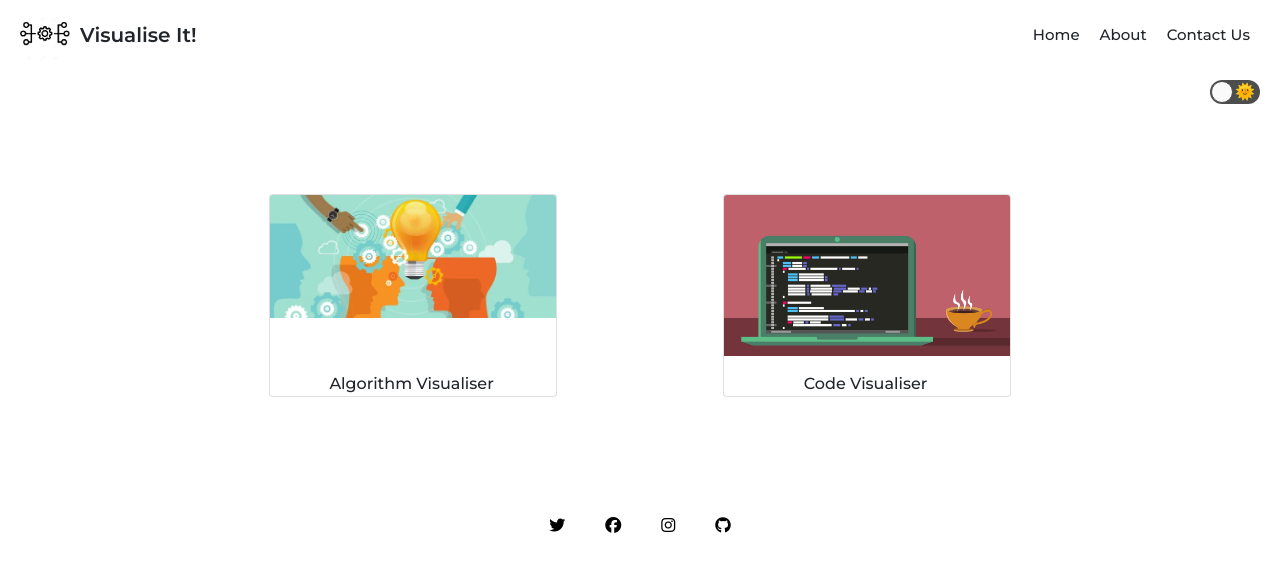
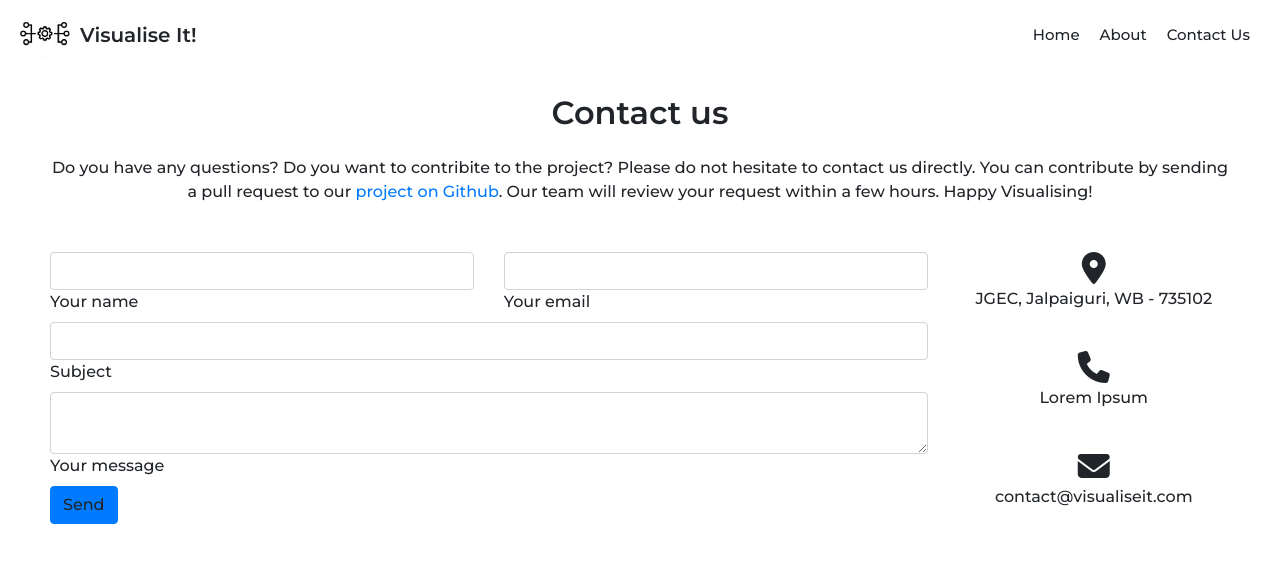
Before and after one commit to archishmanghos/Algorithm-Visualiser, a React (Create React App) app: page /contact in a window 1280 px wide. Shown: the top 572 px of the page. Built offline with nearby package versions, Linux system fonts and the light colour scheme.

Commit message:
Finished developing the Home page of the project

```diff
--- a/package.json
+++ b/package.json
@@ -8,6 +8,8 @@
     "@testing-library/user-event": "^13.5.0",
     "react": "^18.1.0",
     "react-dom": "^18.1.0",
+    "react-router": "^6.3.0",
+    "react-router-dom": "^6.3.0",
     "react-scripts": "5.0.1",
     "react-toggle-button": "^2.2.0",
     "web-vitals": "^2.1.4"
--- a/src/App.js
+++ b/src/App.js
@@ -1,14 +1,27 @@
 import React from "react";
+import Home from "./Home";
+import About from "./components/About";
 import Navbar from "./components/Navbar";
-import Main from "./components/Main";
-import Footer from "./components/Footer";
+import Contact from "./components/Contact";
+import {
+    BrowserRouter as Router,
+    Routes,
+    Route,
+  } from "react-router-dom";
 
 export default function App(){
     return (
-        <section>
+        <Router>
             <Navbar/>
-            <Main/>
-            <Footer/>
-        </section>
+            <Routes>
+                <Route path="/" element={<Home />}/>
+            </Routes>
+            <Routes>
+                <Route path="/about" element={<About />}/>
+            </Routes>
+            <Routes>
+                <Route path="/contact" element={<Contact />}/>
+            </Routes>
+        </Router>
     )
 }
--- /dev/null
+++ b/src/Home.js
@@ -0,0 +1,12 @@
+import React from "react";
+import Main from "./components/Main";
+import Footer from "./components/Footer";
+
+export default function Home(){
+    return (
+        <section>
+            <Main/>
+            <Footer/>
+        </section>
+    )
+}
--- /dev/null
+++ b/src/components/About.js
@@ -0,0 +1,10 @@
+import React from "react";
+
+export default function About(){
+    return (
+        <div className="about--container">
+            <h3>About Us:</h3>
+            <p className="about--para">Lorem ipsum dolor sit amet, consectetur adipiscing elit, sed do eiusmod tempor incididunt ut labore et dolore magna aliqua. Id velit ut tortor pretium viverra suspendisse potenti nullam ac. Malesuada proin libero nunc consequat interdum varius sit amet mattis. Pretium quam vulputate dignissim suspendisse in est ante. Etiam tempor orci eu lobortis. Faucibus nisl tincidunt eget nullam non nisi est. Egestas fringilla phasellus faucibus scelerisque eleifend donec pretium. Placerat vestibulum lectus mauris ultrices eros in cursus. Ultricies lacus sed turpis tincidunt. Ut consequat semper viverra nam. Molestie at elementum eu facilisis.</p>
+        </div>
+    )
+}
--- /dev/null
+++ b/src/components/Contact.js
@@ -0,0 +1,68 @@
+import React from "react";
+
+export default function Contact(){
+    return (
+            <section class="mb-4 contact--container">
+                <h2 class="h1-responsive font-weight-bold text-center my-4">Contact us</h2>
+                <p class="text-center w-responsive mx-auto mb-5">Do you have any questions? Do you want to contribite to the project? Please do not hesitate to contact us directly. You can contribute by sending a pull request to our <a href="https://github.com/archishmanghos/Algorithm-Visualisier">project on Github</a>. Our team will review your request within a few hours. Happy Visualising! </p>
+                <div class="row">
+                    <div class="col-md-9 mb-md-0 mb-5">
+                        <form id="contact-form" name="contact-form" action="mail.php" method="POST">
+                            <div class="row">
+                                <div class="col-md-6">
+                                    <div class="md-form mb-0">
+                                        <input type="text" id="name" name="name" class="form-control"/>
+                                        <label for="name" class="">Your name</label>
+                                    </div>
+                                </div>
+                                <div class="col-md-6">
+                                    <div class="md-form mb-0">
+                                        <input type="text" id="email" name="email" class="form-control"/>
+                                        <label for="email" class="">Your email</label>
+                                    </div>
+                                </div>
+                            </div>
+                            <div class="row">
+                                <div class="col-md-12">
+                                    <div class="md-form mb-0">
+                                        <input type="text" id="subject" name="subject" class="form-control"/>
+                                        <label for="subject" class="">Subject</label>
+                                    </div>
+                                </div>
+                            </div>
+                            <div class="row">
+                                <div class="col-md-12">
+
+                                    <div class="md-form">
+                                        <textarea type="text" id="message" name="message" rows="2" class="form-control md-textarea"></textarea>
+                                        <label for="message">Your message</label>
+                                    </div>
+
+                                </div>
+                            </div>
+                        </form>
+
+                        <div class="text-center text-md-left">
+                            <a class="btn btn-primary" onclick="document.getElementById('contact-form').submit();">Send</a>
+                        </div>
+                        <div class="status"></div>
+                    </div>
+                    <div class="col-md-3 text-center">
+                        <ul class="list-unstyled mb-0">
+                            <li><i class="fas fa-map-marker-alt fa-2x"></i>
+                                <p>JGEC, Jalpaiguri, WB - 735102</p>
+                            </li>
+
+                            <li><i class="fas fa-phone mt-4 fa-2x"></i>
+                                <p>Lorem Ipsum</p>
+                            </li>
+
+                            <li><i class="fas fa-envelope mt-4 fa-2x"></i>
+                                <p>contact@visualiseit.com</p>
+                            </li>
+                        </ul>
+                    </div>
+                </div>
+        </section>
+    )
+}
--- a/src/components/Navbar.js
+++ b/src/components/Navbar.js
@@ -1,6 +1,6 @@
 import React from "react";
 import '../style.css'
-import ToggleButton from "./ToggleButton";
+import {Link} from "react-router-dom";
 
 export default function Navbar(){
     return (
@@ -10,9 +10,9 @@ export default function Navbar(){
                 <h5 className="navbar--brand">Visualise It!</h5>
             </div>
             <div className="navbar--options--container">
-                <p className="navbar--options--common">Home</p>
-                <p className="navbar--options--common">About</p>
-                <p className="navbar--options--common">Contact Us</p>
+                <p className="navbar--options--common"><Link to="/" style={{ textDecoration: 'none', color:'inherit' }}>Home</Link></p>
+                <p className="navbar--options--common"><Link to="/about"style={{ textDecoration: 'none', color:'inherit' }}>About</Link></p>
+                <p className="navbar--options--common"><Link to="/contact" style={{ textDecoration: 'none', color:'inherit' }}>Contact Us</Link></p>
             </div>
         </nav>
     )
--- a/src/style.css
+++ b/src/style.css
@@ -186,3 +186,25 @@ body{
  .brand-icon:hover{
      text-decoration: none;
   }
+
+  .about--container{
+        margin: 20px;
+        float: left;
+        width: 90%;
+        padding: 40px;
+        padding-left:70px;
+        padding-right: 70px;
+        height: 90%;
+        margin-bottom: 70px;
+        background-color: #D0C9C0;
+        line-height:2;
+        box-shadow: 0 10px 20px grey;
+  }
+
+  .link--class{
+      text-decoration: none;
+  }
+
+  .contact--container{
+      margin: 0 50px;
+  }
```
Also changed, not shown: 1 other file (tests, documents, lock files or other folders).
